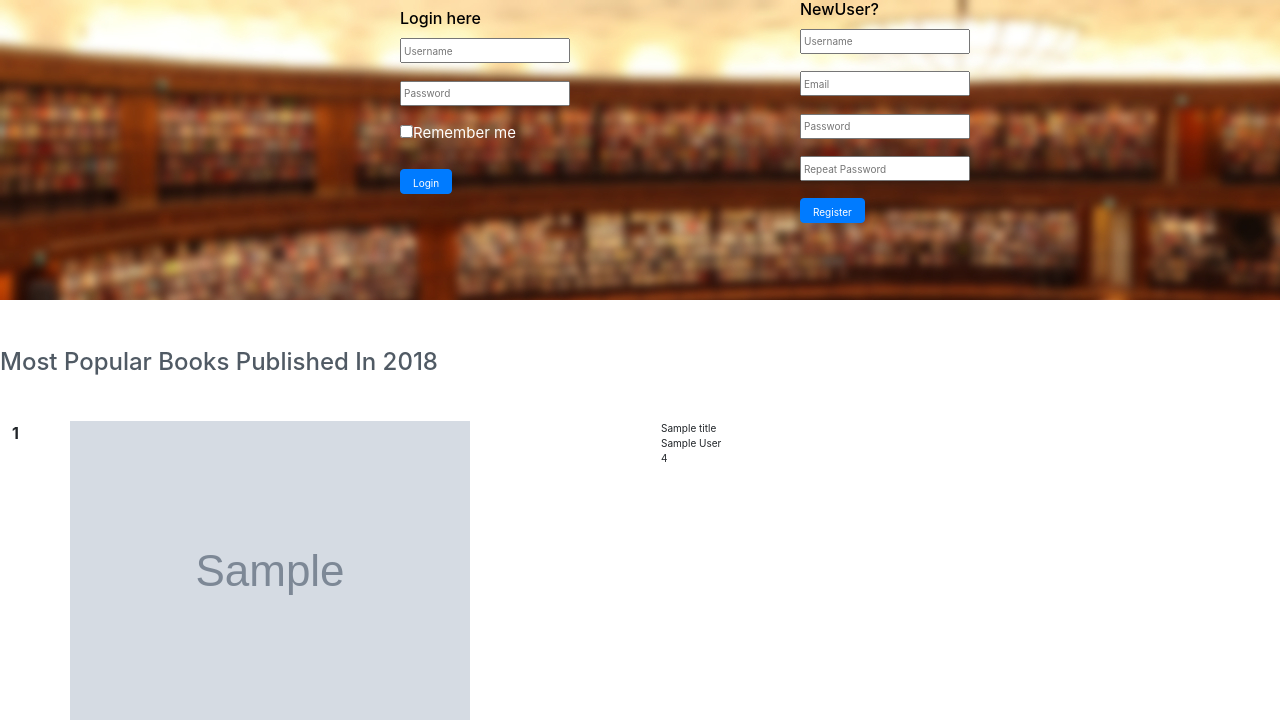
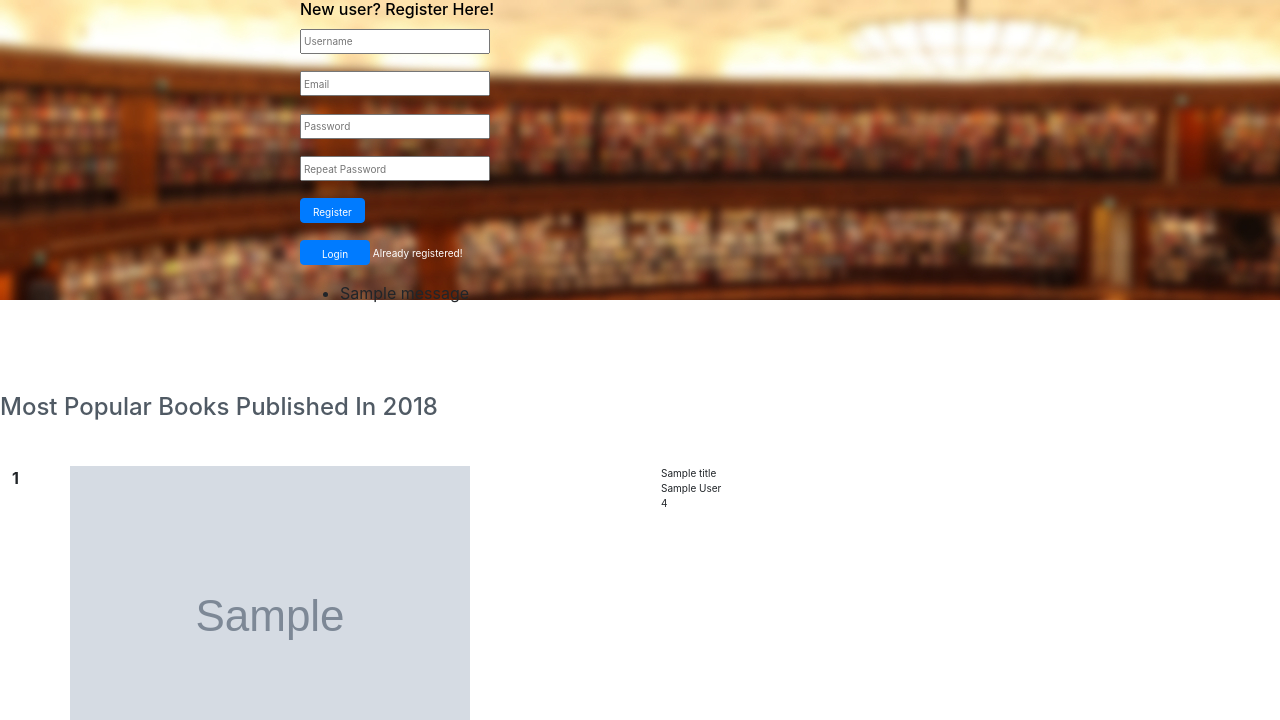
Before and after one commit to pswaldia/bookzone, a Flask app: template app/templates/forms.html in a window 1280 px wide. Shown: the part 92-812 px from the top of the page. Run offline with Flask 2, Linux system fonts and the light colour scheme; tables that the repository leaves empty hold one stand-in row (values such as "Sample post"); the template is opened without the code that fills it: values that come from a table or form of the project are taken from there, most other values are stand-ins (such as "Sample title", 1, 10 or a date in 2020); grey boxes marked "Sample" are stand-in pictures; one stand-in notice (Sample message) is shown; parts of the project's set-up code (start-up, migrations or seed data) failed here and were passed over; some libraries are stand-ins or nearby versions.

Commit message:
added functionality for login as well register

```diff
--- a/app/forms.py
+++ b/app/forms.py
@@ -1,6 +1,7 @@
 from flask_wtf import FlaskForm
 from wtforms import StringField,PasswordField,SubmitField,BooleanField
 from wtforms.validators import DataRequired,EqualTo,ValidationError
+from app.models import User
 
 class RegistrationForm(FlaskForm):
 	username=StringField('Username',validators=[DataRequired()])
--- a/app/routes.py
+++ b/app/routes.py
@@ -1,26 +1,48 @@
-from app import app
-from flask import render_template,redirect,flash
+from app import app,db
+from flask import render_template,redirect,flash,url_for
 from app.forms import RegistrationForm,LoginForm
 from flask_login import current_user,login_user,logout_user
 from app.models import User
 import pandas as pd
 df=pd.read_csv("/Users/pswaldia1/bookzone/app/static/goodread.csv")
-@app.route("/",methods=['GET','POST'])
-def index():
-	registerForm=RegistrationForm()
 
+
+@app.route('/login',methods=['GET','POST'])
+def login():
+	form=LoginForm()
 	if current_user.is_authenticated:
+		return redirect(url_for('logout'))
+	if form.validate_on_submit():
+		user=User.query.filter_by(username = form.username.data).first()
+		if user is None or not  user.check_password(form.password.data):
+			flash('Invalid Username or Password')
+			return redirect(url_for('login'))
+		login_user(user,remember=form.remember_me.data)
 		return render_template('profile.html')
-	loginForm=LoginForm()
-	if loginForm.validate_on_submit():
-		user=User.query.filter_by(username=loginForm.username.data).first()
-		if user is None or not user.check_password(loginForm.password.data):
-			flash('Invalid username or password')
-			return redirect('/')
-		login_user(user,remember=loginForm.remember_me.data)  #this handles the login of the user
-		return redirect('/')
-	return render_template('forms.html',form2=loginForm,form1=registerForm,df=df)
-@app.route('/profile')
+	return render_template('login.html',form=form)
+
+
+@app.route('/logout')
 def logout():
     logout_user()
-    return redirect('/')
+    return redirect(url_for('register'))
+
+
+
+
+
+@app.route('/',methods=['GET','POST'])
+@app.route("/register",methods=['GET','POST'])
+def register():
+	if current_user.is_authenticated:
+		return redirect(url_for('logout'))
+	registerForm=RegistrationForm()
+	loginForm=LoginForm()
+	if registerForm.validate_on_submit():
+		u=User(username=registerForm.username.data,email=registerForm.email.data)
+		u.set_password(registerForm.password.data)
+		db.session.add(u)
+		db.session.commit()
+		flash('congratulations! You are now registered!')
+		return redirect(url_for('register'))
+	return render_template('forms.html',form1=registerForm,df=df)
--- a/app/templates/base.html
+++ b/app/templates/base.html
@@ -5,7 +5,7 @@
 	<title>My first page</title>
 	<link rel="stylesheet" href="{{ url_for('static',filename="bootstrap.min.css") }}">
 	<link rel="stylesheet" href="{{ url_for('static',filename="bootstrap.min.js")}}">
-	<style>
+  <style>
 	.backgroundDiv{background-image: url('/static/book2.jpg');
             /* background-color: gray; */
             height: 300px;
--- a/app/templates/forms.html
+++ b/app/templates/forms.html
@@ -1,84 +1,60 @@
 {% extends "base.html" %}
 
 {% block div %}
- <div style="width: 300px;padding-left: 800px">
- <h6 style="color: black">NewUser?</h6>
+ <div style="width: 700px;padding-left: 300px">
+ <h6 style="color: black">New user? Register Here!</h6>
  <form action="" method="post" novalidate>
  	{{ form1.hidden_tag() }}
  	<p style="color: white">
 
- 		{{ form1.username(size=32,placeholder="Username",style="height: 25px;width: 170px;font-size: 10px") }}
+ 		{{ form1.username(size=32,placeholder="Username",style="height: 25px;width: 190px;font-size: 10px") }}
  		{% for error in form1.username.errors %}
- 		<span color:"red">{{ error }}</span>
+ 		<span style="color:white;font-size: 10px" >{{ error }}</span>
  		{% endfor %}
 
     </p>
     <p style="color: white">
 
- 		{{ form1.email(size=32,placeholder="Email",style="height: 25px;width: 170px;font-size: 10px") }}
+ 		{{ form1.email(size=32,placeholder="Email",style="height: 25px;width: 190px;font-size: 10px") }}
  		{% for error in form1.email.errors %}
- 		<span color:"red">{{ error }}</span>
+ 		<span style="color:white;font-size: 10px">{{ error }}</span>
  		{% endfor %}
     </p>
 
 
     <p style="color: white">
 
- 		{{ form1.password(size=32,placeholder="Password",style="height: 25px;width: 170px;font-size: 10px") }}
+ 		{{ form1.password(size=32,placeholder="Password",style="height: 25px;width: 190px;font-size: 10px") }}
  		{% for error in form1.password.errors %}
- 		<span color:"red">{{ error }}</span>
+ 		<span style="color:white;font-size: 10px">{{ error }}</span>
  		{% endfor %}
     </p>
     <p style="color: white">
- 		{{ form1.password2(size=32,placeholder="Repeat Password",style="height: 25px;width: 170px;font-size: 10px") }}
+ 		{{ form1.password2(size=32,placeholder="Repeat Password",style="height: 25px;width: 190px;font-size: 10px") }}
  		{% for error in form1.password2.errors %}
- 		<span color:"red">{{ error }}</span>
+ 		<span style="color:white;font-size: 10px">{{ error }}</span>
  		{% endfor %}
 
     </p>
-    <p style="color: white"> {{ form1.submit( class="btn btn-primary",style="height: 25px;font-size: 10px") }}</p>
-
+    <p style="color: white"> {{ form1.submit( class="btn btn-primary",style="height: 25px;font-size: 10px") }}
+     </p>
+     <p>
+    <a href="{{ url_for('login') }}" class="btn btn-primary" role="button" style="height:25px;font-size: 10px;width:70px">Login</a><span style="color: white;font-size:10px"> Already registered!</span>
+    </p >
+    <pstyle="color: white">
+         {% with messages=get_flashed_messages() %}
+      {% if messages %}
+      <ul >
+      {% for message in messages %}
+      <li>{{ message }}</li>
+      {% endfor %}
+      </ul>
+     {% endif %}
+     {% endwith %}
+    </p>
     </form>
 
 
- </div>
- <div style="padding-left: 400px;margin-top: -230px">
-
-     <h6 style="color: black">Login here</h6>
-    <form action="" method="post" novalidate>
-     {{ form2.hidden_tag() }}
-     <p>
-       {{ form2.username(size=32,placeholder="Username",style="height: 25px;width: 170px;font-size: 10px") }}
-       {% for error in form2.username.errors %}
-        <span style="color:red">{{ error }}</span>
-        {% endfor %}
-    </p>
-
-    <p>
-     {{ form2.password(size=32,placeholder="Password",style="height: 25px;width: 170px;font-size: 10px") }}
-     {% for error in form2.password.errors %}
-     <span style="color:red">{{ error }}</span>
-     {% endfor %}
-
-     </p>
-
-
-    <p style="color:white;font-size: 15px">
-     {{ form2.remember_me() }}{{ form2.remember_me.label }}
-    </p>
-    <p>
-
-     {{ form2.submit(class="btn btn-primary",style="height: 25px;font-size: 10px") }}
-
-
-    </p>
-
-
-
-     </form>
-
-
-</div>
 <br>
 
 
@@ -149,4 +125,5 @@
     </tr>
   </tbody>
 </table>
+
 {% endblock %}
```
Also changed, not shown: app/templates/profile.html (+9 -2 lines).
